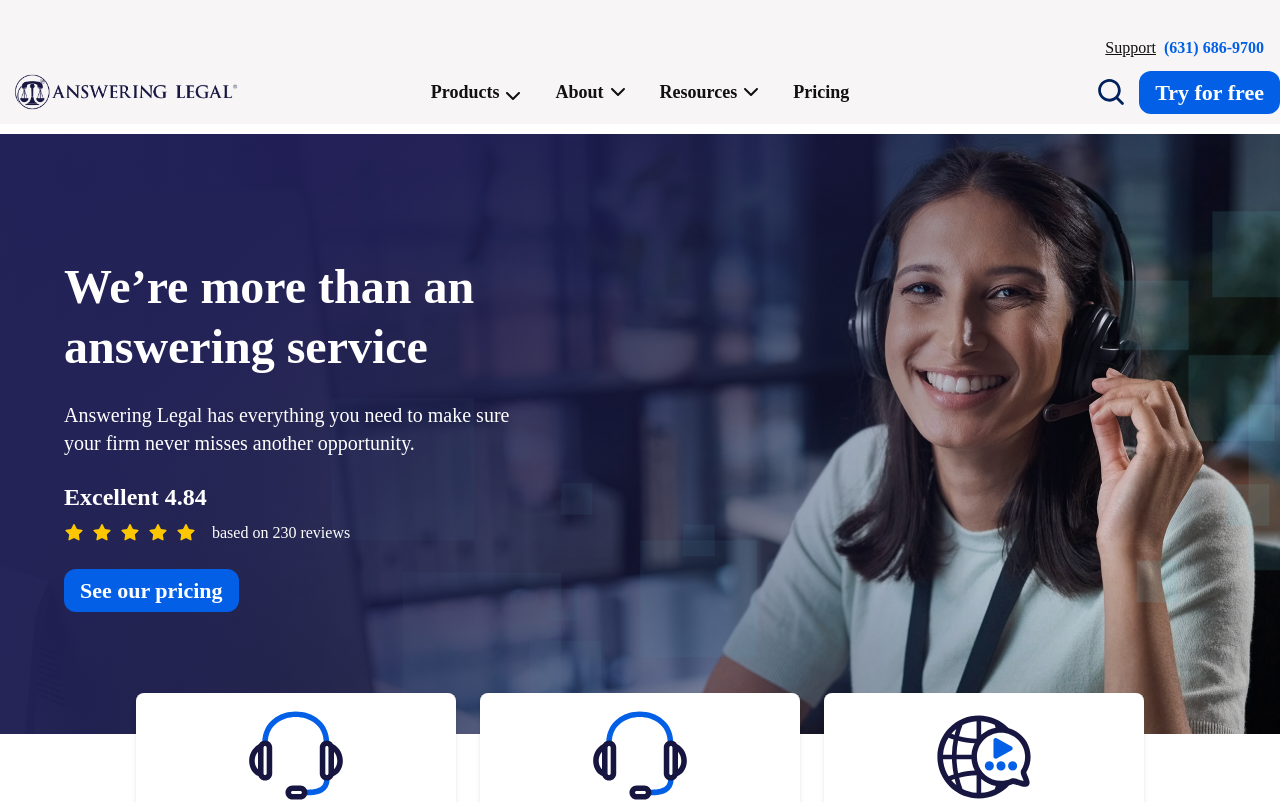
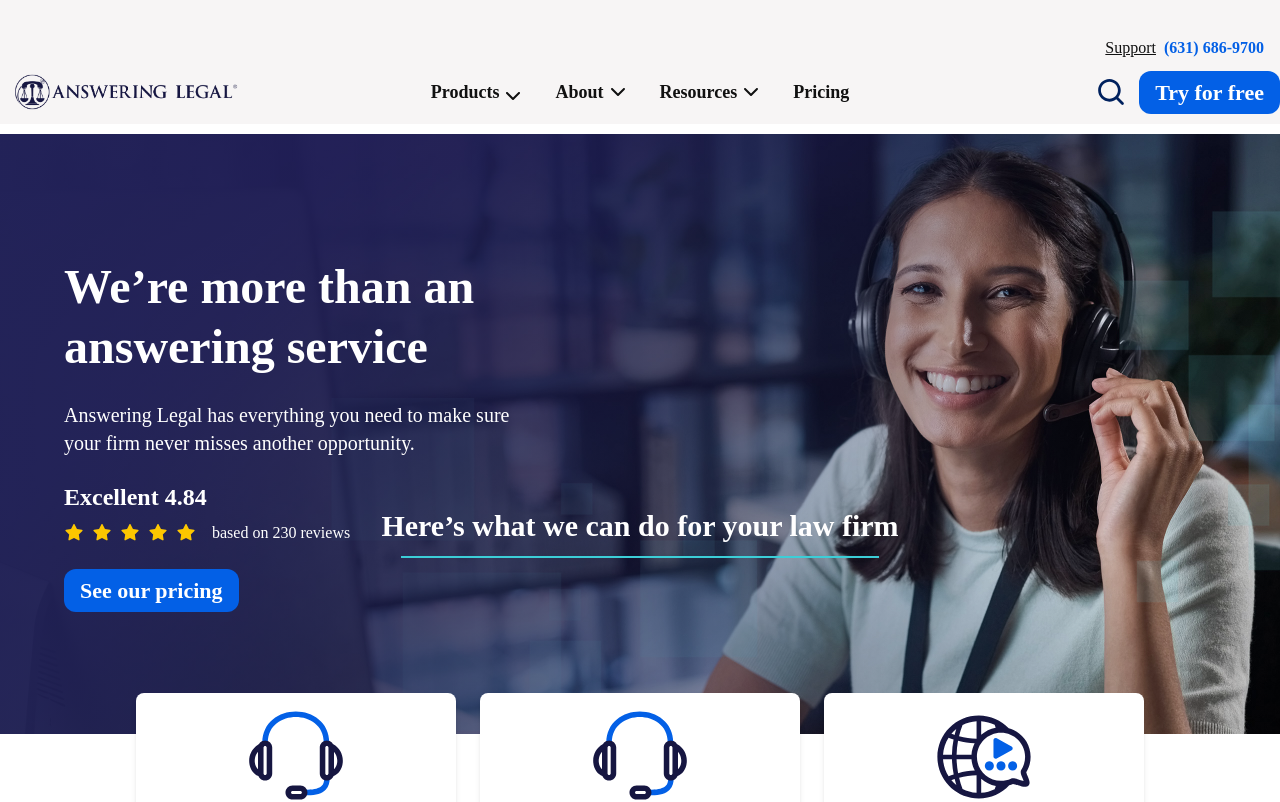
Before and after one commit to mahmadsadikRepositry/frontend-assignment-nextjs, a Next.js app: page / in a window 1280 px wide. Shown: the top 802 px of the page. Built offline with nearby package versions, Linux system fonts and the light colour scheme.

Commit message:
Refactor ArticleCard component for improved structure and readability; add category display and enhance styling in Hero component; move hero background to CSS for better separation

```diff
--- a/app/Components/hero/Hero.tsx
+++ b/app/Components/hero/Hero.tsx
@@ -1,76 +1,83 @@
-import * as React from 'react';
-import { Button } from '@radix-ui/themes';
-import { Card } from '../Card/Card';
-import { HeroCard } from './HeroCard';
-import { FontAwesomeIcon } from '@fortawesome/react-fontawesome';
-import { faStar } from '@fortawesome/free-solid-svg-icons';
+import * as React from "react";
+import { Button } from "@radix-ui/themes";
+import { Card } from "../Card/Card";
+import { HeroCard } from "./HeroCard";
+import { FontAwesomeIcon } from "@fortawesome/react-fontawesome";
+import { faStar } from "@fortawesome/free-solid-svg-icons";
 
 const HeroCardItems = [
   {
-		title: 'Legal answering service',
-		description: "With 24/7 legal intake, you’ll never miss a potential client’s call.",
-		img: '/icons/Answering.svg'
+    title: "Legal answering service",
+    description:
+      "With 24/7 legal intake, you’ll never miss a potential client’s call.",
+    img: "/icons/Answering.svg",
   },
   {
-		title: 'AI intake chatbot',
-		description: 'Turn web leads into clients with a chatbot powered by the latest in AI technology.',
-		img: '/icons/Answering.svg'
+    title: "AI intake chatbot",
+    description:
+      "Turn web leads into clients with a chatbot powered by the latest in AI technology.",
+    img: "/icons/Answering.svg",
   },
   {
-		title: 'Live translation services',
-		description: 'Break through the language barrier and schedule video conferences with live interpreters.',
-		img: '/icons/Translation.svg'
-	}
+    title: "Live translation services",
+    description:
+      "Break through the language barrier and schedule video conferences with live interpreters.",
+    img: "/icons/Translation.svg",
+  },
 ];
 export default function Hero() {
   return (
-		<section
-			className="relative w-full min-h-[500px] md:min-h-[600px] flex items-center bg-cover bg-center"
-			style={{
-				backgroundImage: "url('/images/LandingHero.jpg')"
-			}}
-		>
+    <section className="relative w-full hero-bg flex items-center bg-cover bg-center">
       <div className="absolute inset-0 bg-gradient-to-r from-[#23255A]/80 to-transparent" />
       <div className="relative z-10 flex flex-col justify-center px-6 md:px-16 py-12 md:py-24 max-w-xl">
         <h1 className="text-white text-3xl md:text-5xl font-bold mb-6 leading-tight">
           We’re more than an answering service
         </h1>
         <p className="text-white text-lg md:text-xl mb-6">
-					Answering Legal has everything you need to make sure your firm never misses another opportunity.
+          Answering Legal has everything you need to make sure your firm never
+          misses another opportunity.
         </p>
         <div className="mb-6">
-					<span className="text-white font-bold text-xl md:text-2xl">Excellent 4.84</span>
+          <span className="text-white font-bold text-xl md:text-2xl">
+            Excellent 4.84
+          </span>
           <div className="flex items-center gap-2 mt-2">
-						{/* Stars */}
             {[...Array(5)].map((_, i) => (
-							<FontAwesomeIcon key={i} icon={faStar} className="text-yellow-400" />
+              <FontAwesomeIcon
+                key={i}
+                icon={faStar}
+                className="text-yellow-400"
+              />
             ))}
-						<span className="text-white  text-base ml-2">based on 230 reviews</span>
+            <span className="text-white  text-base ml-2">
+              based on 230 reviews
+            </span>
           </div>
         </div>
-
-
-				   {/* <button  className="bg-blue-500 text-white font-semibold rounded-lg  text-lg shadow  px-1 py-1">
         <a
-						   href="/answering-service-pricing-plans"
-						   className="inline-block bg-blue text-white font-semibold "
+          className="px-4 gap-[10px] rounded-[12px] text-center flex justify-center items-center font-semibold text-base sm:text-[22px] overflow-hidden h-[43px] shrink-0 py-[20px] w-fit h-auto max-h-[43px] bg-blue text-white hover:bg-navyBlue"
+          href="/try-for-free"
         >
           See our pricing
         </a>
-				   </button> */}
-
-                   <a className="px-4 gap-[10px] rounded-[12px] text-center flex justify-center items-center font-semibold text-base sm:text-[22px] overflow-hidden h-[43px] shrink-0 py-[20px] w-fit h-auto max-h-[43px] bg-blue text-white hover:bg-navyBlue" href="/try-for-free">See our pricing</a>
       </div>
 
+  {/* Centered heading + separator above the hero cards (positioned over the hero background) */}
+    <div id="maindiv" className="absolute left-1/2 transform -translate-x-1/2 z-20 flex flex-col items-center gap-3 px-4 w-full max-w-[1120px] bottom-8 md:bottom-20 lg:bottom-32 xl:bottom-40">
+      <h2 className="text-white text-2xl md:text-3xl font-semibold text-center">Here’s what we can do for your law firm</h2>
+      <div className="w-full h-[2px] bg-[#3CCED7] max-w-[478px] mb-4" aria-hidden="true" />
+    </div>
 
   <div className="flex absolute -bottom-60 left-1/2 transform -translate-x-1/2 gap-6 hidden md:flex">
-	{
-		HeroCardItems.map((item, index) => (
+        {HeroCardItems.map((item, index) => (
           <div key={index} className="right-10 w-80">
-				<HeroCard title={item.title} description={item.description} img={item.img} />
+            <HeroCard
+              title={item.title}
+              description={item.description}
+              img={item.img}
+            />
           </div>
-		))
-	}
+        ))}
       </div>
     </section>
   );
--- a/app/globals.css
+++ b/app/globals.css
@@ -122,3 +122,28 @@ html {
     --tw-bg-opacity: 1;
     background-color: rgb(22 22 65 / var(--tw-bg-opacity));
 }
+
+/* Teal bar used as separator in hero */
+.bg-teal {
+  --tw-bg-opacity: 1;
+  background-color: rgb(60 206 215 / var(--tw-bg-opacity)); /* #3CCED7 */
+}
+
+/* Hero background moved from inline style to CSS class for better separation */
+.hero-bg {
+  background-image: url('/images/LandingHero.jpg');
+  background-size: cover;
+  background-position: center;
+}
+
+@media (min-width: 768px) {
+  .hero-bg {
+    min-height: 600px;
+  }
+}
+
+@media (max-width: 767px) {
+  .hero-bg {
+    min-height: 500px;
+  }
+}
```
Also changed, not shown: app/Components/ArticleSection/ArticleCard.tsx (+18 -8 lines). Lines whose indentation alone changed are shown as unchanged.
